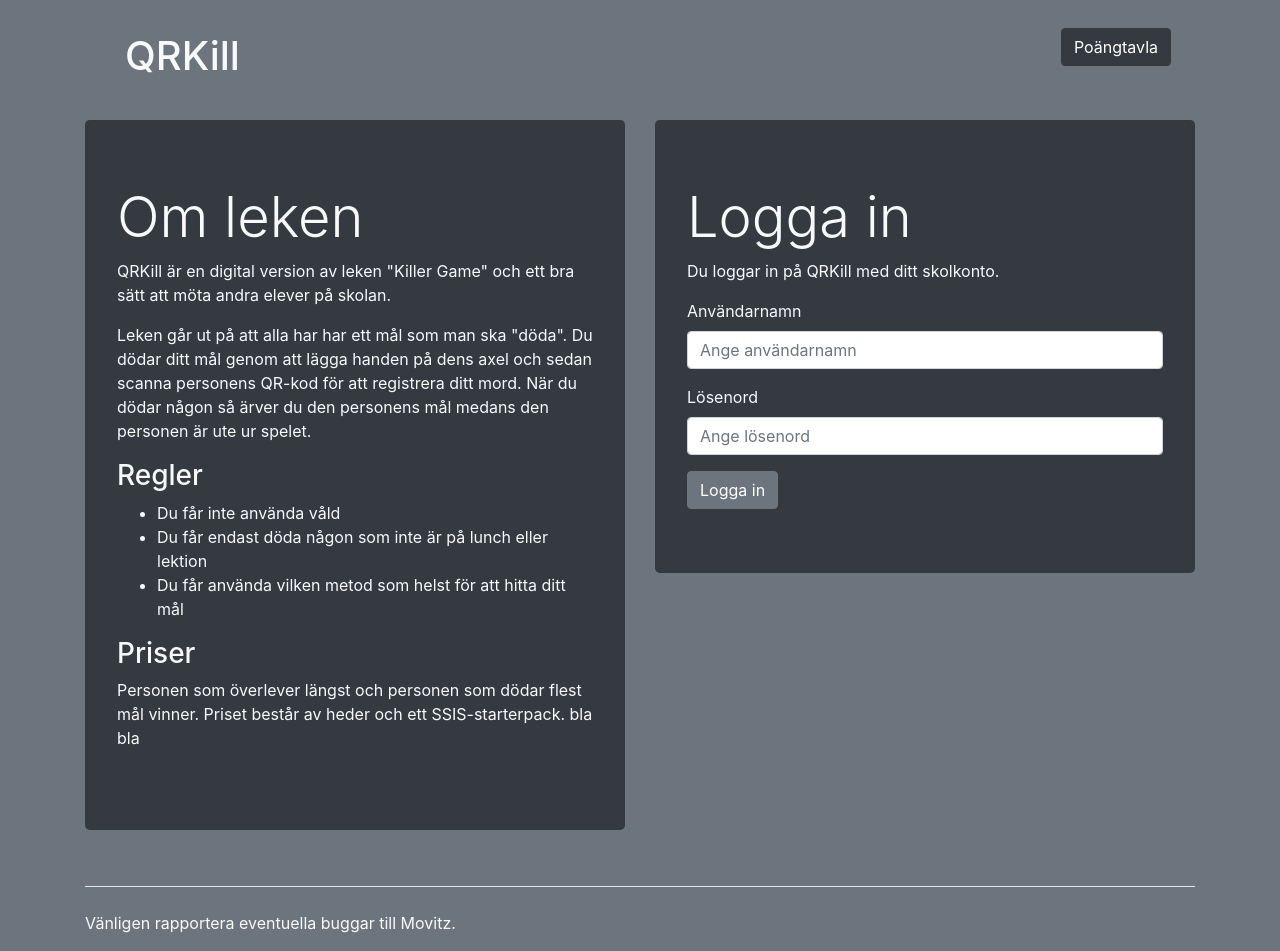
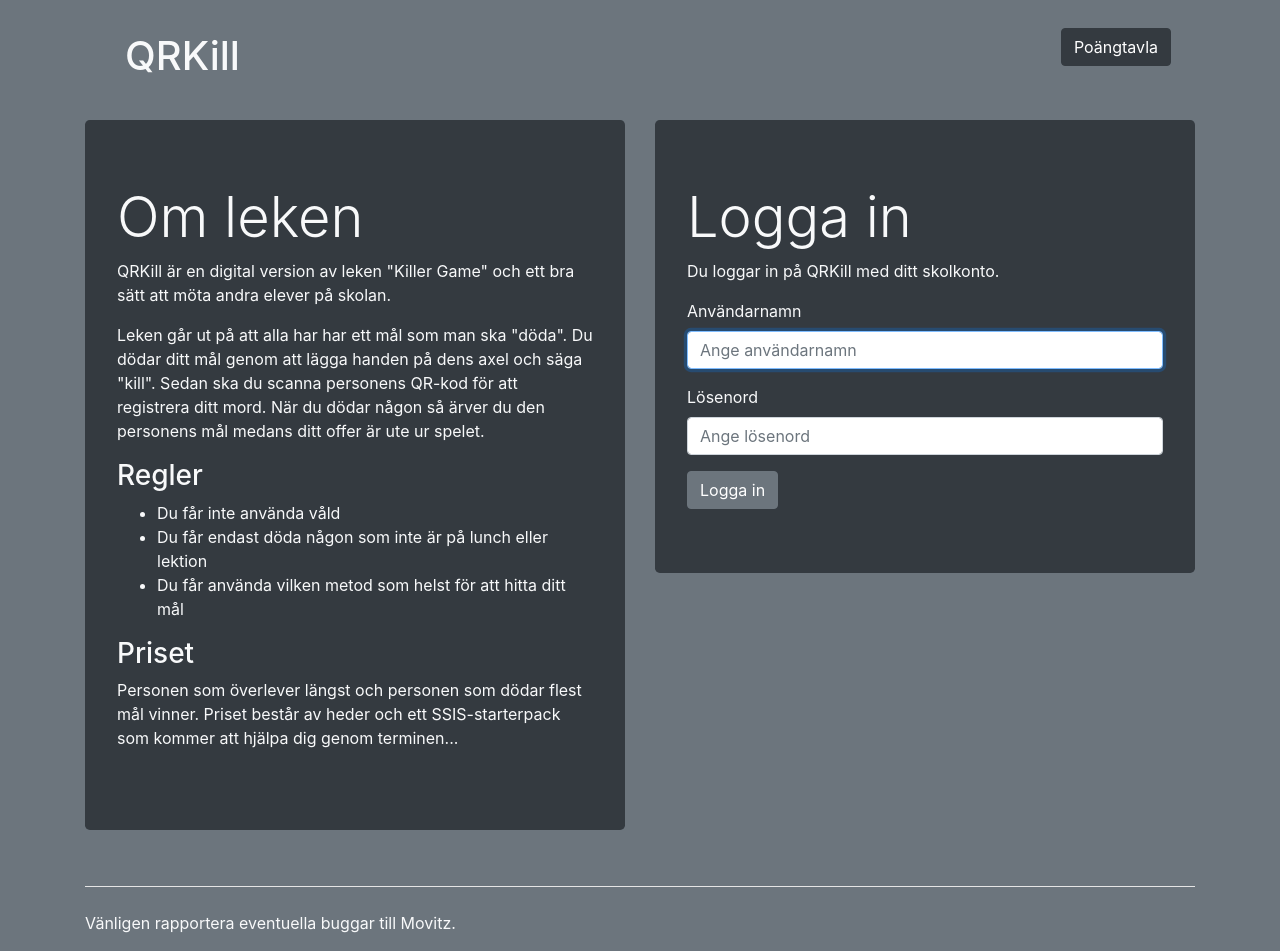
Before and after one commit to shykeiichi/qrkill, a PHP site: page / in a window 1280 px wide. Run offline with PHP 8.4, Linux system fonts and the light colour scheme.

Commit message:
minor additions

```diff
--- a/game.php
+++ b/game.php
@@ -33,7 +33,7 @@ WHERE display_date > NOW() ORDER BY start_date DESC LIMIT 1
 $event = DB::prepare($sql)->execute()->fetch();
 $model['event'] = $event;
 
-if(!$event)
+if(!isset($event['id']))
 {
     echo $twig->render('noevents.html');
     die();
--- a/priv/templates/eventover.html
+++ b/priv/templates/eventover.html
@@ -2,7 +2,7 @@
 
 {% block jumbo %}
     <h1>QRKill är över!</h1>
-    <p>Tack för att du deltog i vårat killer game! Vi hoppas att du tyckte att det var kul.</p>
+    <p>Tack för att du deltog i QRKill! Vi hoppas att du tyckte att det var kul.</p>
     <p>Om du vill se hur det gick så kan du kolla på <a href="scoreboard.php">poängtavlan</a>.</p>
     <hr class="bg-white">
     {% include "feedback.html" %}
--- a/priv/templates/feedback.html
+++ b/priv/templates/feedback.html
@@ -16,7 +16,7 @@
             </script>
         </div>
         <div class="form-group">
-            <textarea class="form-control" name="feedback" id="feedback" cols="20" maxlength="300" rows="5" placeholder="Eventuella kommentarer"></textarea>
+            <textarea class="form-control" name="feedback" id="feedback" maxlength="300" rows="3" placeholder="Eventuella kommentarer" autofocus></textarea>
         </div>
         <button class="btn btn-secondary" type="submit">Skicka feedback</button>
     </form>
--- a/priv/templates/game.html
+++ b/priv/templates/game.html
@@ -25,7 +25,7 @@
                         </p>
                         <div class="row">
                             <div class="col">
-                                <input class="form-control" type="text" id="code" placeholder="Ange kod" required autocomplete="off">
+                                <input class="form-control" type="text" id="code" placeholder="Ange kod" required autocomplete="off" autofocus>
                             </div>
                             <button class="btn btn-secondary" onclick="submitCode()">Mörda</button>
                         </div>
--- a/priv/templates/info_base.html
+++ b/priv/templates/info_base.html
@@ -13,7 +13,7 @@
                     QRKill är en digital version av leken "Killer Game" och ett bra sätt att möta andra elever på skolan.
                 </p>
                 <p>
-                    Leken går ut på att alla har har ett mål som man ska "döda". Du dödar ditt mål genom att lägga handen på dens axel och sedan scanna personens QR-kod för att registrera ditt mord. När du dödar någon så ärver du den personens mål medans den personen är ute ur spelet.
+                    Leken går ut på att alla har har ett mål som man ska "döda". Du dödar ditt mål genom att lägga handen på dens axel och säga "kill". Sedan ska du scanna personens QR-kod för att registrera ditt mord. När du dödar någon så ärver du den personens mål medans ditt offer är ute ur spelet.
                 </p>
                 <h3>Regler</h3>
                 <ul>
@@ -21,8 +21,8 @@
                     <li>Du får endast döda någon som inte är på lunch eller lektion</li>
                     <li>Du får använda vilken metod som helst för att hitta ditt mål</li>
                 </ul>
-                <h3>Priser</h3>
-                <p>Personen som överlever längst och personen som dödar flest mål vinner. Priset består av heder och ett SSIS-starterpack. bla bla</p>
+                <h3>Priset</h3>
+                <p>Personen som överlever längst och personen som dödar flest mål vinner. Priset består av heder och ett SSIS-starterpack som kommer att hjälpa dig genom terminen...</p>
             </div>
         </div>
         <div class="col-md-6">
--- a/priv/templates/login.html
+++ b/priv/templates/login.html
@@ -10,7 +10,7 @@
     <form action="login.php" method="post">
         <div class="form-group">
             <label for="username">Användarnamn</label>
-            <input class="form-control" type="text" name="username" id="username" placeholder="Ange användarnamn" required>
+            <input class="form-control" type="text" name="username" id="username" placeholder="Ange användarnamn" required autofocus>
         </div>
         <div class="form-group">
             <label for="password">Lösenord</label>
--- a/priv/templates/register.html
+++ b/priv/templates/register.html
@@ -12,7 +12,7 @@
     <h1>Anmäl dig till QRKill!</h1>
 
     {% if date() < date(event.start_date) %}
-        <p>Nästa QRKill-event börjar om <span id="countdown"></span>!</p>
+        <p>Nästa QRKill börjar om <span id="countdown"></span>!</p>
     {% else %}
         <p>QRKill har börjat, men du kan fortfarande gå med!</p>
     {% endif %}
--- a/priv/templates/scoreboard.html
+++ b/priv/templates/scoreboard.html
@@ -23,7 +23,7 @@
     <div class="jumbotron bg-dark">
         {% if not event %}
             <h1>
-                Det finns inget spel att visa poängtavla för!
+                Det finns inget QRKill för tillfället.
             </h1>
         {% else %}
             <div class="d-flex justify-content-center">
--- a/priv/twig.php
+++ b/priv/twig.php
@@ -1,8 +1,6 @@
 <?php
 
 require_once __DIR__ . '/../vendor/autoload.php';
-
-ini_set('display_errors',1); # uncomment if you need debugging
 
 $loader = new \Twig\Loader\FilesystemLoader(__DIR__ . '/templates');
 $twig = new \Twig\Environment($loader, [
--- a/scoreboard.php
+++ b/scoreboard.php
@@ -25,7 +25,7 @@ if($event)
 	FROM qr_players
 	JOIN qr_kills ON qr_kills.killer = qr_players.qr_users_id
 	JOIN qr_users ON qr_players.qr_users_id = qr_users.id
-	WHERE qr_players.qr_events_id = 21
+	WHERE qr_players.qr_events_id = ?
 	GROUP BY qr_kills.killer
 	ORDER BY score DESC, alive DESC
 	';
```
